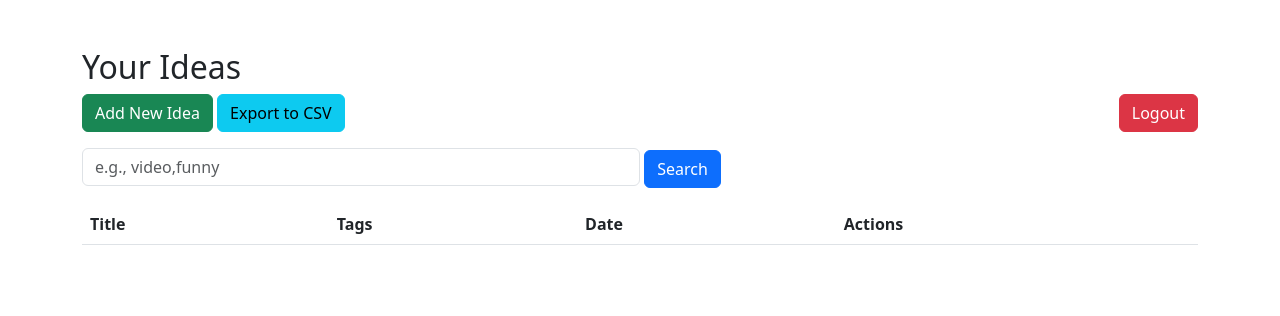
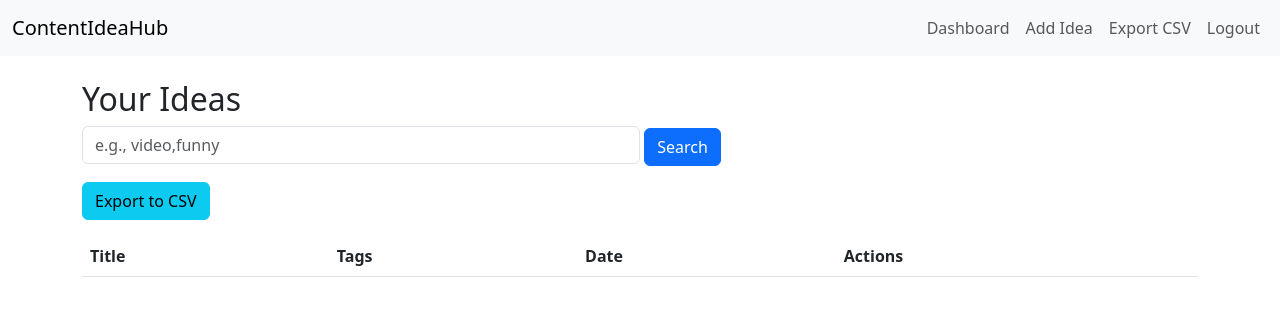
Before and after one commit to iba200/content-idea-hub, a Flask app: page / in a window 1280 px wide. Shown: the top 316 px of the page. Run offline with Flask 3, Linux system fonts and the light colour scheme; a user stored in the database is signed in; lists and menus that the app fills with data are empty.

Commit message:
Added base.html with navbar, flash rendering, badges for tags

```diff
--- a/app/templates/base.html
+++ b/app/templates/base.html
@@ -1,23 +1,49 @@
+<!-- app/templates/base.html -->
 <!DOCTYPE html>
 <html lang="en">
 <head>
     <meta charset="UTF-8">
-    <title>{% block title%}{{ title }}{% endblock %}</title>
+    <title>{% block title %}{% endblock %}</title>
     <link rel="stylesheet" href="https://cdn.jsdelivr.net/npm/bootstrap@5.3.0/dist/css/bootstrap.min.css">
     <script src="https://cdn.jsdelivr.net/npm/bootstrap@5.3.0/dist/js/bootstrap.bundle.min.js"></script>
 </head>
-<body class="container mt-5">
+<body>
+    <nav class="navbar navbar-expand-lg navbar-light bg-light">
+        <div class="container-fluid">
+            <a class="navbar-brand" href="{{ url_for('main.index') }}">ContentIdeaHub</a>
+            <button class="navbar-toggler" type="button" data-bs-toggle="collapse" data-bs-target="#navbarNav">
+                <span class="navbar-toggler-icon"></span>
+            </button>
+            <div class="collapse navbar-collapse" id="navbarNav">
+                <ul class="navbar-nav ms-auto">
+                    <li class="nav-item">
+                        <a class="nav-link" href="{{ url_for('main.index') }}">Dashboard</a>
+                    </li>
+                    <li class="nav-item">
+                        <a class="nav-link" href="{{ url_for('main.new_idea') }}">Add Idea</a>
+                    </li>
+                    <li class="nav-item">
+                        <a class="nav-link" href="{{ url_for('main.export_ideas') }}">Export CSV</a>
+                    </li>
+                    <li class="nav-item">
+                        <a class="nav-link" href="{{ url_for('main.logout') }}">Logout</a>
+                    </li>
+                </ul>
+            </div>
+        </div>
+    </nav>
+    <div class="container mt-4">
         {% with messages = get_flashed_messages(with_categories=true) %}
             {% if messages %}
                 {% for category, message in messages %}
-                <div class="alert alert-{{ category }} alert-dismissible fade show" role="alert">
+                    <div class="alert alert-{{ 'success' if category == 'success' else 'danger' }} alert-dismissible fade show" role="alert">
                         {{ message }}
                         <button type="button" class="btn-close" data-bs-dismiss="alert" aria-label="Close"></button>
                     </div>
                 {% endfor %}
             {% endif %}
         {% endwith %}
-
         {% block content %}{% endblock %}
+    </div>
 </body>
 </html>
--- a/app/templates/index.html
+++ b/app/templates/index.html
@@ -1,19 +1,13 @@
 {% extends 'base.html' %}
-
 {% block title %}Dashboard{% endblock %}
-
 {% block content %}
 <h2>Your Ideas</h2>
-<a href="{{ url_for('main.new_idea') }}" class="btn btn-success mb-3">Add New Idea</a>
-<a href="{{ url_for('main.logout') }}" class="btn btn-danger mb-3 float-end">Logout</a>
-<a href="{{ url_for('main.export_ideas') }}" class="btn btn-info mb-3">Export to CSV</a>
-
 <form method="POST" class="mb-3">
     {{ form.hidden_tag() }}
     {{ form.tags(class="form-control d-inline w-50", placeholder="e.g., video,funny") }}
     {{ form.submit(class="btn btn-primary") }}
 </form>
-
+<a href="{{ url_for('main.export_ideas') }}" class="btn btn-info mb-3">Export to CSV</a>
 <table class="table">
     <thead>
         <tr>
@@ -27,13 +21,16 @@
         {% for idea in ideas %}
         <tr>
             <td>{{ idea.title }}</td>
-            <td>{{ idea.tags }}</td>
+            <td>
+                {% for tag in idea.tags.split(',') %}
+                    <span class="badge bg-secondary">{{ tag }}</span>
+                {% endfor %}
+            </td>
             <td>{{ idea.timestamp.strftime('%Y-%m-%d %H:%M') }}</td>
             <td>
                 <a href="{{ url_for('main.edit_idea', id=idea.id) }}" class="btn btn-primary btn-sm">Edit</a>
                 <form method="POST" action="{{ url_for('main.delete_idea', id=idea.id) }}" style="display:inline;">
-                    <button type="submit" class="btn btn-danger btn-sm"
-                        onclick="return confirm('Are you sure?');">Delete</button>
+                    <button type="submit" class="btn btn-danger btn-sm" onclick="return confirm('Are you sure?');">Delete</button>
                 </form>
             </td>
         </tr>
--- a/requirements.txt
+++ b/requirements.txt
@@ -4,15 +4,21 @@ click==8.2.1
 Flask==3.1.2
 Flask-Login==0.6.3
 Flask-Migrate==4.1.0
+flask-paginate==2024.4.12
 Flask-SQLAlchemy==3.1.1
 Flask-WTF==1.2.2
 greenlet==3.2.4
 gunicorn==23.0.0
+iniconfig==2.1.0
 itsdangerous==2.2.0
 Jinja2==3.1.6
 Mako==1.3.10
 MarkupSafe==3.0.2
 packaging==25.0
+pluggy==1.6.0
+Pygments==2.19.2
+pytest==8.4.1
+pytest-flask==1.3.0
 SQLAlchemy==2.0.43
 typing_extensions==4.14.1
 Werkzeug==3.1.3
```
Lines whose indentation alone changed are shown as unchanged.
